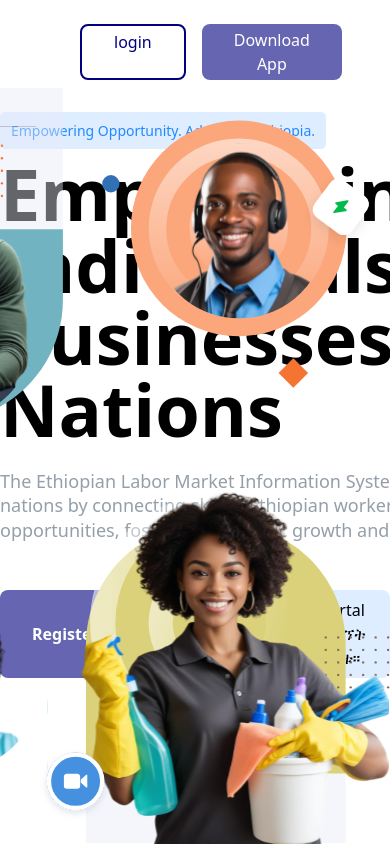
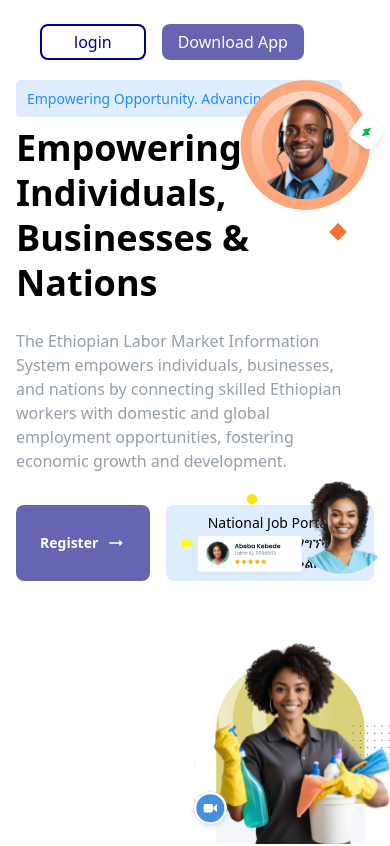
Before and after one commit to bereket-zemenu/golden-diligent, a React (Vite) app in the folder Frontend/: page / in a window 390 px wide. Shown: the top 846 px of the page. Built offline with nearby package versions, Linux system fonts and the light colour scheme.

Commit message:
made the header component responsive

```diff
--- a/Frontend/src/components/Header.jsx
+++ b/Frontend/src/components/Header.jsx
@@ -12,69 +12,75 @@ import { FaVideo } from "react-icons/fa";
 function Header() {
   return (
     <div className="relative h-screen overflow-hidden">
-      {" "}
       <PageNav />
-      {/* <Navbar /> */}
-      <div className="max-w-[1200px] m-auto flex flex-col gap-2">
+      <div className="max-w-[1200px] mx-auto flex flex-col gap-2 px-4">
+        {/* Tagline */}
         <div className="flex">
-          <p className="bg-[#2289FF]/15 text-[#2289FF] text-[14px] font-medium py-2 px-[11px] rounded-[5px] mt-28">
+          <p className="bg-[#2289FF]/15 text-[#2289FF] text-[14px] mdphone:text-[12px] ptab:text-[14px] font-medium py-2 px-[11px] rounded-[5px] mt-20 tablet:mt-28">
             Empowering Opportunity. Advancing Ethiopia.
           </p>
         </div>
+
+        {/* Main Heading */}
         <motion.h1
           variants={fadeIn("left", 0.3)}
           initial="hidden"
           whileInView={"show"}
           viewport={{ once: false, amount: 0.7 }}
-          className="font-semibold text-7xl w-[700px]"
+          className="font-semibold text-4xl mdphone:text-5xl tablet:text-6xl laptop:text-7xl leading-tight phone:w-[90%] tablet:w-[700px]"
         >
           Empowering Individuals, Businesses & Nations
         </motion.h1>
+
+        {/* Description */}
         <motion.p
           variants={fadeIn("right", 0.3)}
           initial="hidden"
           whileInView={"show"}
           viewport={{ once: false, amount: 0.7 }}
-          className="text-[18px] text-[#949fa9] w-[750px] phone:text-[18px] mdphone:text-[18px] ptab:text-[19px] mtab:text-[20px] tablet:[22px] text-secondary leading-[1.36] mt-4"
+          className="text-[16px] mdphone:text-[17px] tablet:text-[18px] laptop:text-[20px] text-[#949fa9] leading-[1.5] mt-4 phone:w-[95%] tablet:w-[750px]"
         >
           The Ethiopian Labor Market Information System empowers individuals,
           businesses, and nations by connecting skilled Ethiopian workers with
           domestic and global employment opportunities, fostering economic
           growth and development.
         </motion.p>
+
+        {/* Buttons */}
         <motion.div
           variants={fadeIn("up", 0.3)}
           initial="hidden"
           whileInView={"show"}
           viewport={{ once: false, amount: 0.7 }}
-          className="relative z-[999] flex gap-4 mt-10 phone:mt-6 tablet:mt-6 laptop:mt-10"
+          className="relative z-[999] flex flex-col phone:flex-row gap-4 mt-6 tablet:mt-8 laptop:mt-10"
         >
-          <button className="flex items-center gap-2 bg-[#000080] opacity-[0.6]  px-8 py-2 rounded-lg">
+          <button className="flex items-center justify-center gap-2 bg-[#000080] opacity-[0.6] px-6 py-2 rounded-lg text-sm mdphone:text-base">
             <p className="text-white font-semibold">Register</p>
-            <MdOutlineArrowRightAlt color="white" size={25} />
+            <MdOutlineArrowRightAlt color="white" size={20} />
           </button>
-          <button className="flex items-center gap-2 bg-[#2289FF]/15 px-4 py-2 rounded-lg">
-            <FaVideo size={30} color="yellow" />
-
+          <button className="flex items-center gap-2 bg-[#2289FF]/15 px-4 py-2 rounded-lg text-sm mdphone:text-base">
+            <FaVideo size={25} color="yellow" />
             <p>National Job Portal ላይ እንዴት ሥራ ማግኘት እንደሚቻል ይመልከቱ።</p>
           </button>
         </motion.div>
       </div>
+
+      {/* Images */}
       <img
         src="/pic-1.svg"
-        className="z-[999999] w-[350px] absolute -top-[20px] right-[270px]"
+        className="z-[999999] w-[150px] phone:w-0 tablet:w-[250px] laptop:w-[350px] absolute -top-[10px] right-[50px] tablet:right-[100px] laptop:right-[270px]"
       />
       <img
         src="/pic-2.svg"
-        className="z-[999999] w-[250px] absolute top-[120px] right-[10px]"
+        className="z-[999999] w-[100px] phone:w-[150px] phone:w-[100px] tablet:w-[200px] laptop:w-[250px] absolute top-[50px] phone:top-[80px] right-[10px] phone:right-0"
       />
       <img
         src="/pic-3.svg"
-        className="z-[999999] w-[350px] absolute bottom-0 right-[0px]"
+        className="z-[999999] w-[150px] phone:w-[200px] phone:w-0 tablet:w-[300px] laptop:w-[350px] absolute bottom-0 right-[0px] phone:right-0"
       />
       <img
         src="/pic-4.svg"
-        className="z-[999999] w-[350px] absolute bottom-[60px] right-[350px]"
+        className="z-[999999] w-[150px] phone:w-[200px] phone:bottom-[31%] phone:right-0 tablet:w-[300px] laptop:w-[350px] absolute bottom-[20px] tablet:bottom-[40px] laptop:bottom-[20px] right-[50px] laptop:right-[350px] "
       />
     </div>
   );
--- a/Frontend/tailwind.config.js
+++ b/Frontend/tailwind.config.js
@@ -15,6 +15,24 @@ export default {
       backgroundImage: {
         "footer-image": "url('./assets/images/ethio.png')",
       },
+      screens: {
+        phone: "320px",
+        // => @media (min-width: 640px) { ... }
+        mdphone: "400px",
+        ptab: "500px",
+        mtab: "650px",
+        tablet: "768px",
+        // => @media (min-width: 768px) { ... }
+        btablet: "850px",
+
+        laptop: "1024px",
+        // => @media (min-width: 1024px) { ... }
+
+        desktop: "1200px",
+        // => @media (min-width: 1280px) { ... }
+
+        bigdesktop: "1400px",
+      },
     },
     plugins: [],
   },
```
